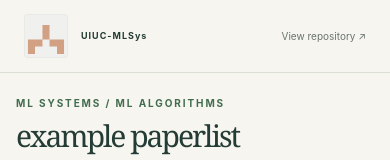
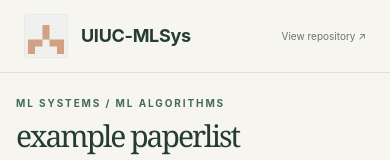
Before and after one commit to xzzWZY/mlsys_paperlist_zhiyu, a plain HTML site: page site/index.html in a window 390 px wide. Shown: the top 160 px of the page. Drawn offline with Linux system fonts and the light colour scheme; a script that the page names is missing.

Commit message:
Keep lab branding readable on narrow screens

```diff
--- a/site/styles.css
+++ b/site/styles.css
@@ -527,8 +527,8 @@ dialog::backdrop {
     font-size:10px;
   }
   .brand {
-    font-size:9px;
-    letter-spacing:1px;
+    font-size:18px;
+    letter-spacing:-.3px;
   }
   dialog {
     padding:23px;
```
